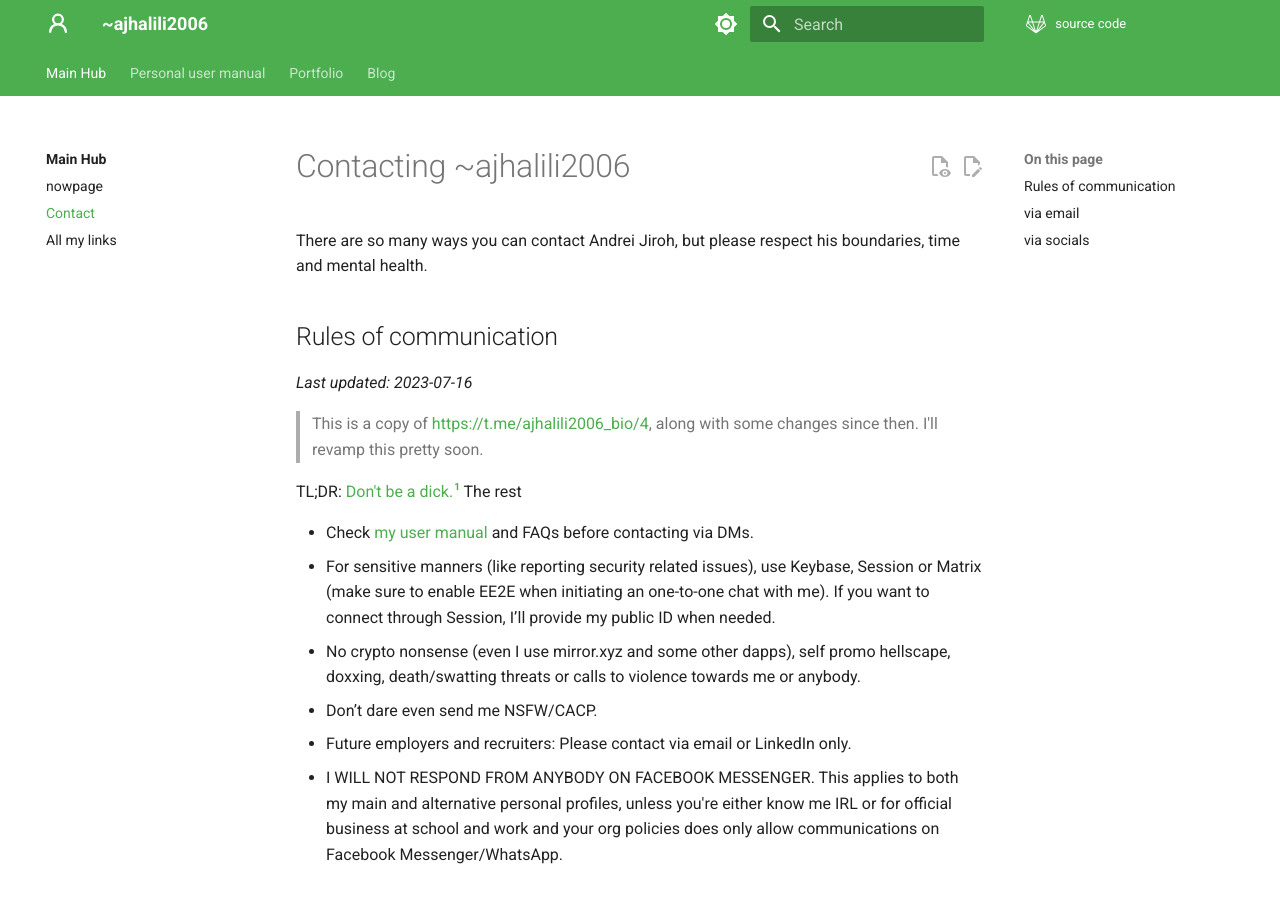
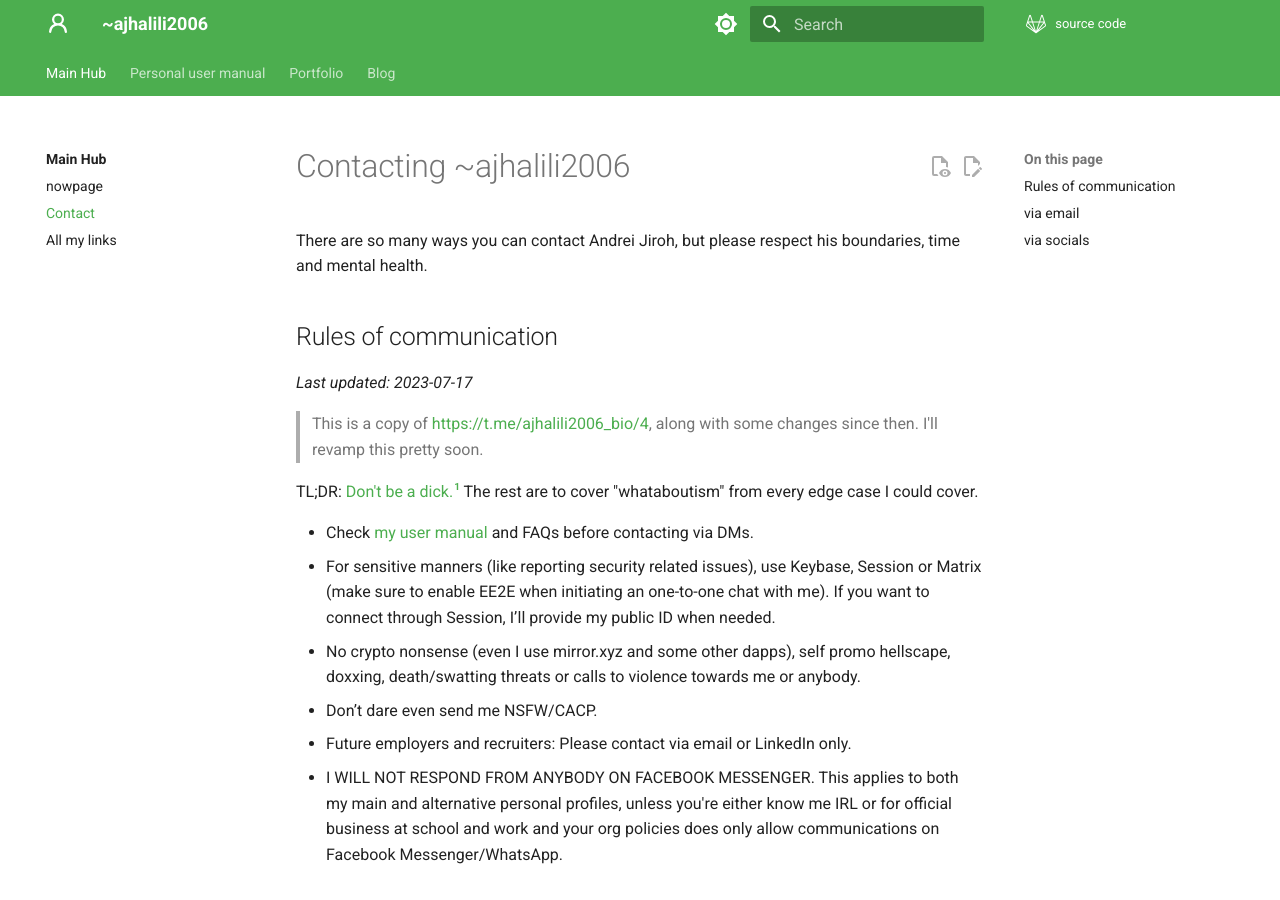
Before and after one commit to andreijiroh-dev/website, an MkDocs documentation site: the page built from markdown/contact.md, in a window 1280 px wide and 900 px high. Built offline with MkDocs 1.6.1 and Material for MkDocs 9.7.7, drawn with Linux system fonts in a browser that asks for light colours.

```diff
--- a/markdown/contact.md
+++ b/markdown/contact.md
@@ -4,11 +4,11 @@ There are so many ways you can contact Andrei Jiroh, but please respect his boun
 
 ## Rules of communication
 
-_Last updated: 2023-07-16_
+_Last updated: 2023-07-17_
 
 > This is a copy of <https://t.me/ajhalili2006_bio/4>, along with some changes since then. I'll revamp this pretty soon.
 
-TL;DR: [Don't be a dick.](https://www.psychologytoday.com/us/blog/the-author-speaks/201909/don-t-be-dick)[^1] The rest
+TL;DR: [Don't be a dick.](https://www.psychologytoday.com/us/blog/the-author-speaks/201909/don-t-be-dick)[^1] The rest are to cover "whataboutism" from every edge case I could cover.
 
 - Check [my user manual](/user-manual/index.md) and FAQs before contacting via DMs.
 - For sensitive manners (like reporting security related issues), use Keybase, Session or Matrix (make sure to enable EE2E when initiating an one-to-one chat with me). If you want to connect through Session, I’ll provide my public ID when needed.
```
Also changed, not shown: markdown/faq.md (added, +3 -0 lines), markdown/index.md (+1 -0 lines), 3 other files.
